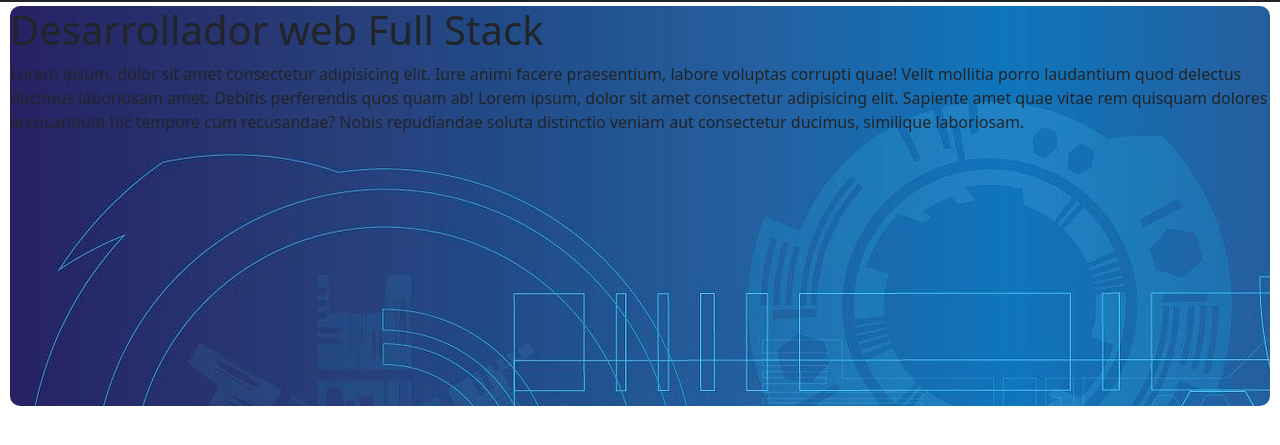
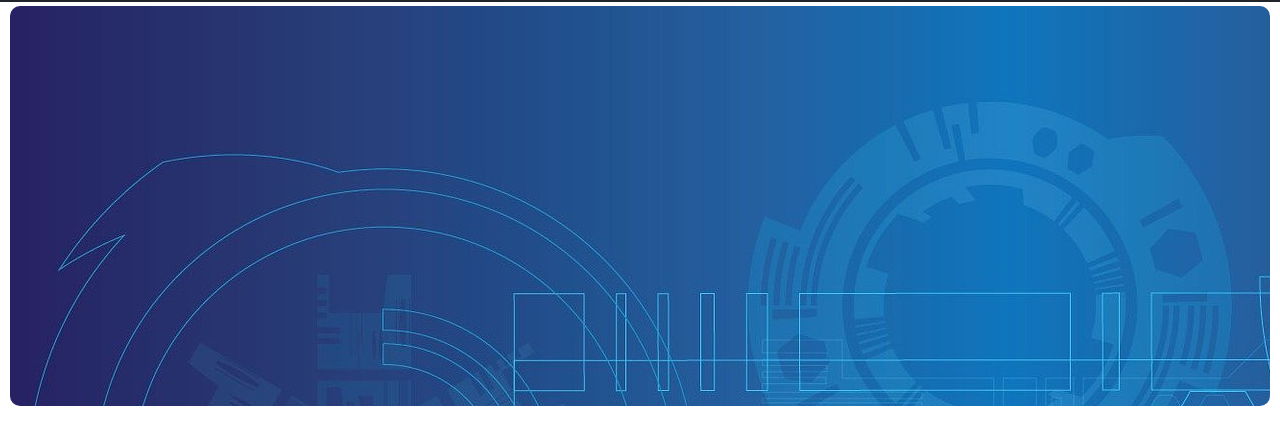
Before and after one commit to daravena1977/portfolio-frontend, a plain HTML site: page index.html in a window 1280 px wide. Shown: the part 79-524 px from the top of the page. Drawn offline with nearby package versions, Linux system fonts and the light colour scheme.

Commit message:
se vuelve a ajustar el banner

```diff
--- a/index.html
+++ b/index.html
@@ -41,18 +41,7 @@
 
             </nav>
         </div>
-        <div class="banner">
-            <h1>Desarrollador web Full Stack</h1>
-            <p>Lorem ipsum, dolor sit amet consectetur adipisicing elit. Iure animi facere praesentium, labore voluptas corrupti quae! Velit mollitia porro laudantium quod delectus ducimus laboriosam amet. Debitis perferendis quos quam ab!
 
-            Lorem ipsum, dolor sit amet consectetur adipisicing elit. Sapiente amet quae vitae rem quisquam dolores accusantium hic tempore cum recusandae? Nobis repudiandae soluta distinctio veniam aut consectetur ducimus, similique laboriosam.
-
-
-
-
-
-            </p>
-        </div>
 
     </header>
 
--- a/styles.css
+++ b/styles.css
@@ -7,6 +7,7 @@ header {
     height: 400px;
     background-image: url(../imagenes/geometric-g20d478bd0_1920.jpg) ;
     border-radius: 10px;
+    margin-top: 85px;
     margin-left: 10px;
     margin-right: 10px;
 }
```
